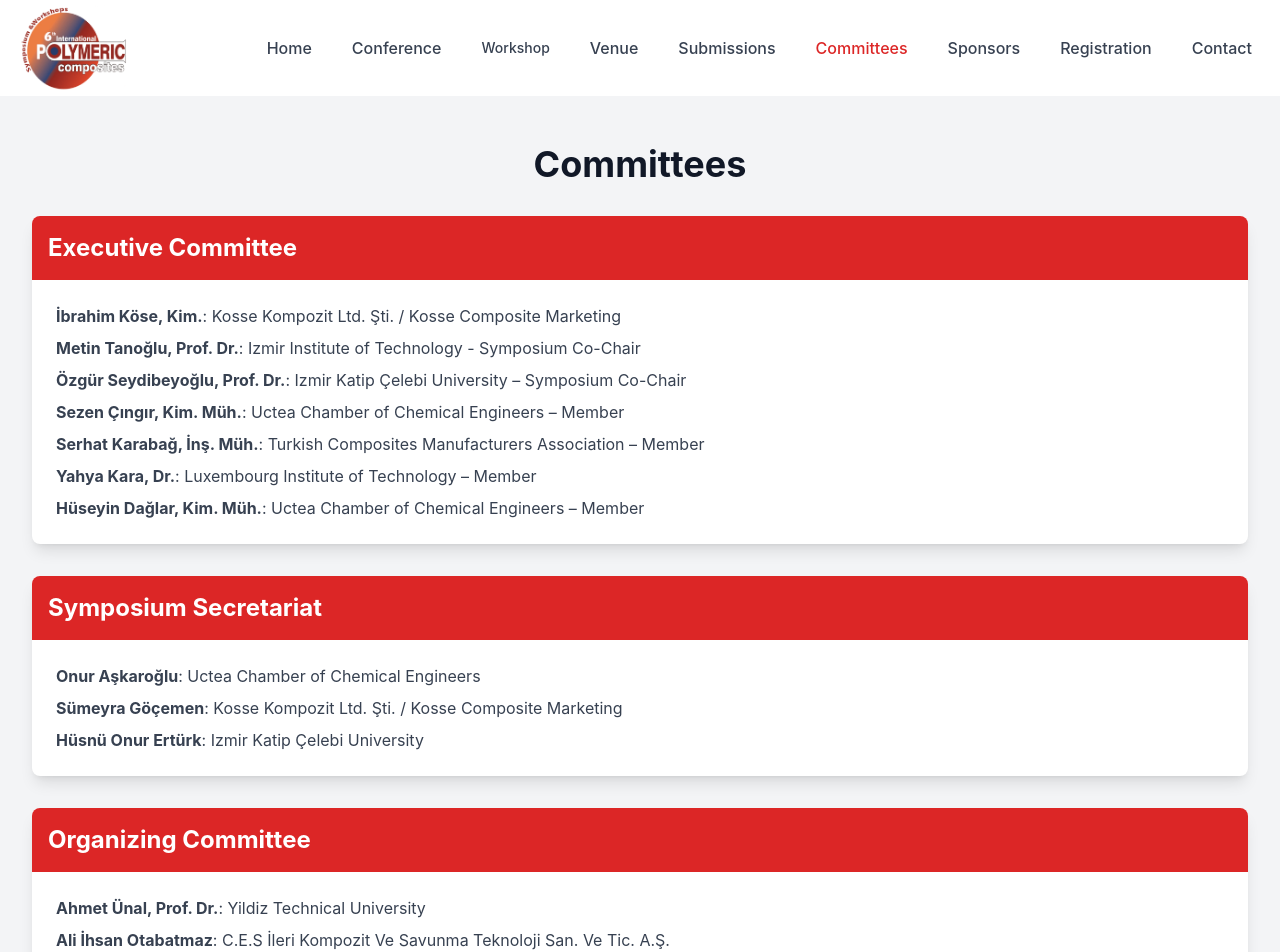
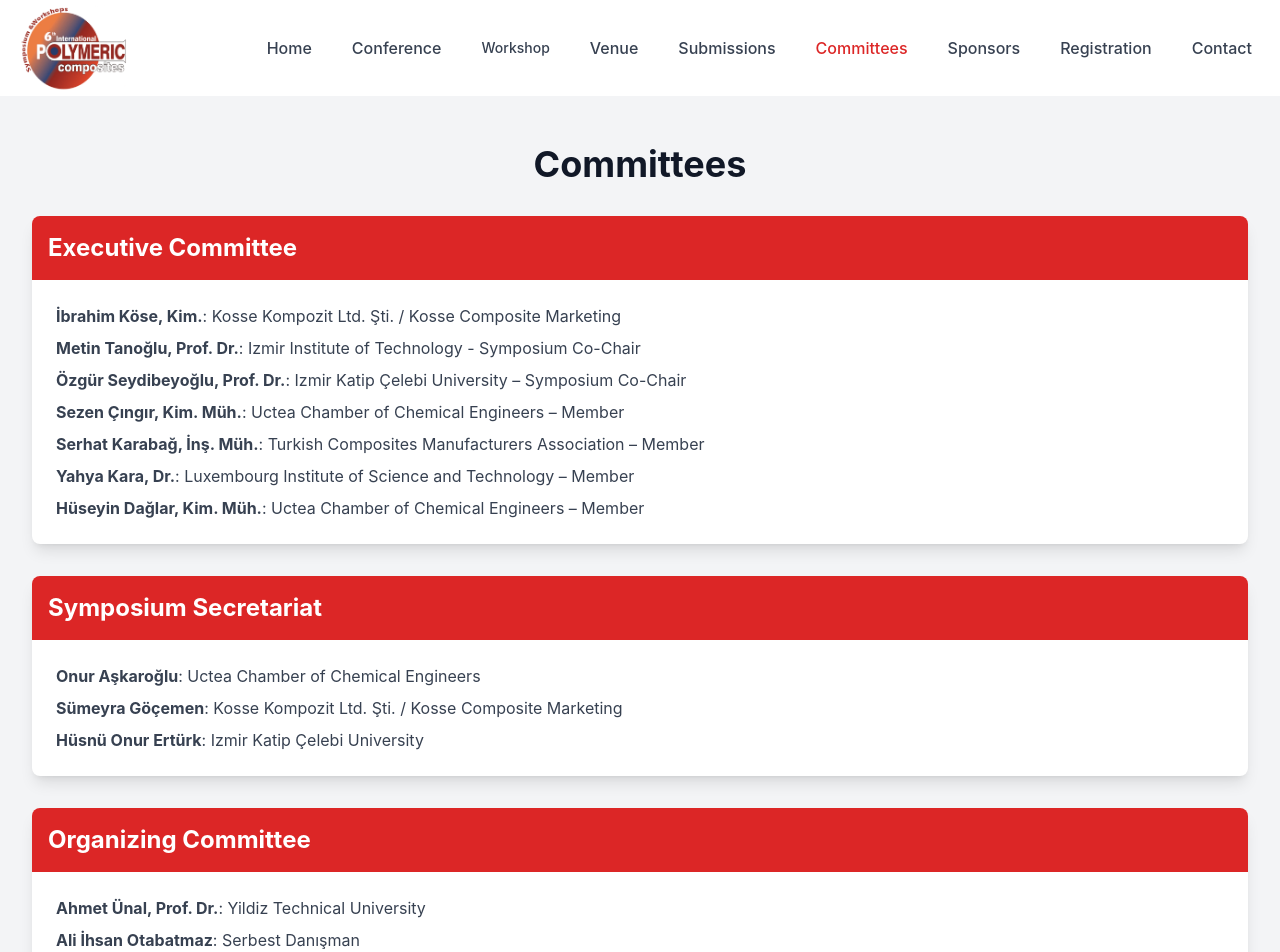
Before and after one commit to vbahadircan/polmericcompositessymposium, a React (Create React App) app: page /committees in a window 1280 px wide. Shown: the top 952 px of the page. Built offline with nearby package versions, Linux system fonts and the light colour scheme.

Commit message:
- a text changed

```diff
--- a/src/App.js
+++ b/src/App.js
@@ -34,7 +34,7 @@ function App() {
                 <Hero />
                 <OrganizerLogos />
                 <CountdownTimer />
-                <WelcomeLetter />
+
                 <Speakers />
               </>
             } />
--- a/src/components/Comitee.js
+++ b/src/components/Comitee.js
@@ -28,14 +28,14 @@ export default function Committee() {
     { name: "Özgür Seydibeyoğlu, Prof. Dr.", title: " Izmir Katip Çelebi University – Symposium Co-Chair" },
     { name: "Sezen Çıngır, Kim. Müh.", title: "Uctea Chamber of Chemical Engineers – Member" },
     { name: "Serhat Karabağ, İnş. Müh.", title: "Turkish Composites Manufacturers Association – Member" },
-    { name: "Yahya Kara, Dr.", title: "Luxembourg Institute of Technology – Member" },
+    { name: "Yahya Kara, Dr.", title: "Luxembourg Institute of Science and Technology – Member" },
     { name: "Hüseyin Dağlar, Kim. Müh.", title: " Uctea Chamber of Chemical Engineers – Member" }
   ]
 
 
   const organizingCommittee = [
     { name: "Ahmet Ünal, Prof. Dr.", title: "Yildiz Technical University" },
-    { name: "Ali İhsan Otabatmaz", title: "C.E.S İleri Kompozit Ve Savunma Teknoloji San. Ve Tic. A.Ş." },
+    { name: "Ali İhsan Otabatmaz", title: "Serbest Danışman" },
     { name: "Alper Kalaycı", title: "ENSİA Yönetim Kurulu Başkanı" },
     { name: "Alperen Doğru, Dr.", title: "Ege University" },
     { name: "Aslı Ilgaz", title: "Metyx Composites-Telateks A.Ş." },
@@ -100,6 +100,7 @@ export default function Committee() {
     { "name": "Devrim Balköse, Prof. Dr.", "title": "İzmir Institute of Technology" },
     { "name": "Dipa Roy , Dr.", "title": "The University of Edinburgh" },
     { "name": "Elif Alyamaç Seydibeyoğlu, Doç. Dr.", "title": "Ege University" },
+    { "name": "Engin Aktaş, Prof. Dr.", "title": "Izmir Institute of Technology" }, //Prof. Dr. Engin Aktas, Izmir Institute of Technology
     { "name": "Erdem Yücel", "title": "Fibrosan CTP San. ve Tic. A.Ş." },
     { "name": "Ersan Kalafatoğlu, Prof. Dr.", "title": "Marmara University" },
     { "name": "Ferrie Van Hattum , Prof.Dr.", "title": "Saxion University of Applied Sciences" },
@@ -122,6 +123,7 @@ export default function Committee() {
     { "name": "Nikhil Verghese, Dr.", "title": "Corporate Fellow at Sabic" },
     { "name": "Nilay Gizli, Doç. Dr.", "title": "Ege University" },
     { "name": "Özgür Seydibeyoğlu, Prof. Dr.", "title": "İzmir Katip Çelebi University" },
+    { "name": "Rasim İpek, Prof. Dr.", "title": "Ege University" },
     { "name": "Sadık Aslıtürk", "title": "Polkima Polyester Kimya ve Makina San. ve Tic. A.Ş" },
     { "name": "Salim Belouettar, Dr.", "title": "Luxembourg Institute of Science and Technology" },
     { "name": "Selim Küsefoğlu, Prof. Dr.", "title": "Boğaziçi University" },
```
Also changed, not shown: 1 other file (tests, documents, lock files or other folders).
